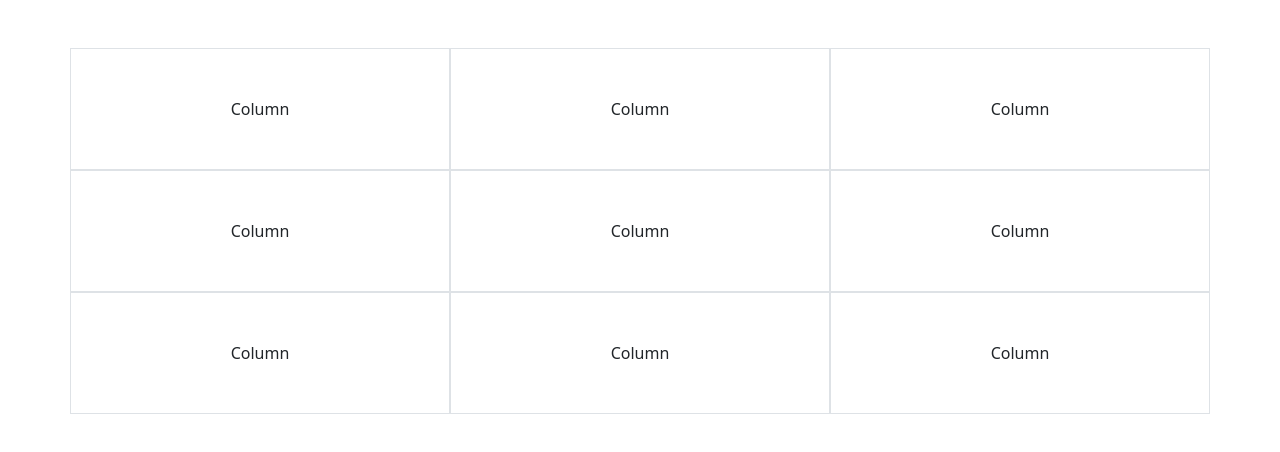
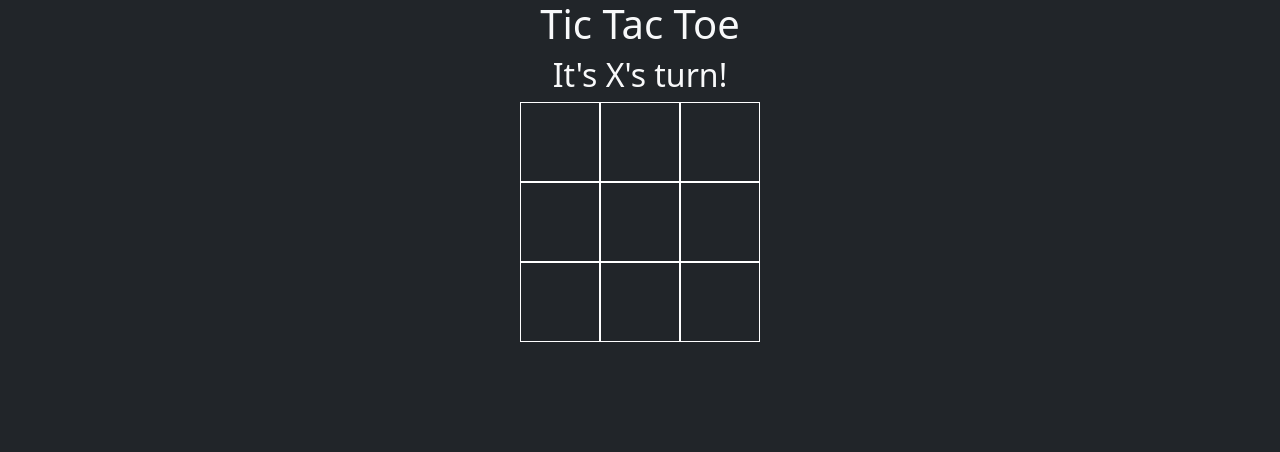
Before and after one commit to DavidDiazAguirre/TicTacToe, a website: page index.html in a window 1280 px wide. Drawn offline with nearby package versions, Linux system fonts and the light colour scheme.

Commit message:
2nd commit - opted for CSS grid styles, added JS

```diff
--- a/index.html
+++ b/index.html
@@ -2,44 +2,37 @@
 <html lang="en">
 <head>
     <link rel="stylesheet" href="node_modules/bootstrap/dist/css/bootstrap.css">
+    <link rel="stylesheet" href="styles.css">
     <meta charset="UTF-8">
     <meta http-equiv="X-UA-Compatible" content="IE=edge">
     <meta name="viewport" content="width=device-width, initial-scale=1.0">
-    <title>TicTacToe</title>
+    <title>Tic Tac Toe</title>
 </head>
-<body>
-    <div class="container text-center">
-        <div class="row mt-5">
-          <div class="col border pt-5 pb-5">
-            Column
-          </div>
-          <div class="col border pt-5 pb-5">
-            Column
-          </div>
-          <div class="col border pt-5 pb-5">
-            Column
-          </div>
-        </div>
-        <div class="row">
-            <div class="col border pt-5 pb-5">
-                Column
+<body class="bg-dark text-center">
+    <div class="container text-light">
+        <h1>Tic Tac Toe</h1>
+        <h2></h2>
+        <div class="col">
+            <div class="row">
+                <div class="board-row"> <!--exists because .row is already a class in bootstrap.css. I had to make a new row type to style with css. And, without .row, the .col does not span the entire board, only the first row for some reason-->
+                    <div class="cell"></div>
+                    <div class="cell"></div>
+                    <div class="cell"></div>
+                </div>
             </div>
-            <div class="col border pt-5 pb-5">
-                Column
+            <div class="row">
+                <div class="board-row">
+                    <div class="cell"></div>
+                    <div class="cell"></div>
+                    <div class="cell"></div>
+                </div>
             </div>
-            <div class="col border pt-5 pb-5">
-                Column
-            </div>
-        </div>
-        <div class="row">
-            <div class="col border pt-5 pb-5">
-                Column
-            </div>
-            <div class="col border pt-5 pb-5">
-                Column
-            </div>
-            <div class="col border pt-5 pb-5">
-                Column
+            <div class="row">
+                <div class="board-row">
+                    <div class="cell"></div>
+                    <div class="cell"></div>
+                    <div class="cell"></div>
+                </div>
             </div>
         </div>
     </div>
--- a/script.js
+++ b/script.js
@@ -1,2 +1,63 @@
+// Waits for the DOM to fully load before JS can affect it
+$(function() {
+    // Made a variable to keep track of the player, players are X and O
+    let currentPlayer = 'X';
 
-console.log($('body'));
+    // Add a click event listener to all the cells
+    $('.cell').on('click', function() {
+      // if statement to check if the cell if currently populated (if an empty string, then...). Does nothing otherwise.
+      if ($(this).text() === '') { // When used in an event handler like .on('click'), the this keyword is used to represent the element that was clicked
+        $(this).text(currentPlayer); //Sets the text of the cell to the currentPlayer string
+
+        // Another if statement to check for a win, based on the checkWin function below
+        if (checkWin(currentPlayer)) {
+          // Display a message and reset the board
+          $('h2').text(`${currentPlayer} wins!`);
+          setTimeout(resetBoard, 1000);
+        } else {
+          // Switch to the next player
+          currentPlayer = currentPlayer === 'X' ? 'O' : 'X';
+          $('h2').text(`It's ${currentPlayer}'s turn!`);
+        }
+      }
+    });
+
+    // Reset the board to its initial state
+    function resetBoard() {
+      $('.cell').text('');
+      $('h2').text(`It's X's turn!`);
+      currentPlayer = 'X';
+    }
+
+    // Check if the current player has won
+    function checkWin(player) {
+      // Define the winning combinations
+      const winCombos = [
+        [0, 1, 2],
+        [3, 4, 5],
+        [6, 7, 8],
+        [0, 3, 6],
+        [1, 4, 7],
+        [2, 5, 8],
+        [0, 4, 8],
+        [2, 4, 6],
+      ];
+
+      // Check if any of the winning combinations have been achieved
+      for (let i = 0; i < winCombos.length; i++) {
+        if (
+          $('.cell').eq(winCombos[i][0]).text() === player &&
+          $('.cell').eq(winCombos[i][1]).text() === player &&
+          $('.cell').eq(winCombos[i][2]).text() === player
+        ) {
+          return true;
+        }
+      }
+
+      // If no winning combination has been achieved, return false
+      return false;
+    }
+
+    // Initialize the game
+    resetBoard();
+  });
--- /dev/null
+++ b/styles.css
@@ -0,0 +1,22 @@
+.board-row {
+    display: flex;
+    flex-direction: row;
+    justify-content: center;
+}
+
+
+.cell {
+    width: 80px;
+    height: 80px;
+    border: 1px solid white;
+    display: flex;
+    align-items: center;
+    justify-content: center;
+    font-size: 1rem;
+    cursor: pointer;
+    transition: background-color 0.2s ease-in-out;
+}
+
+.cell:hover {
+    background-color: lightgrey;
+}
```
